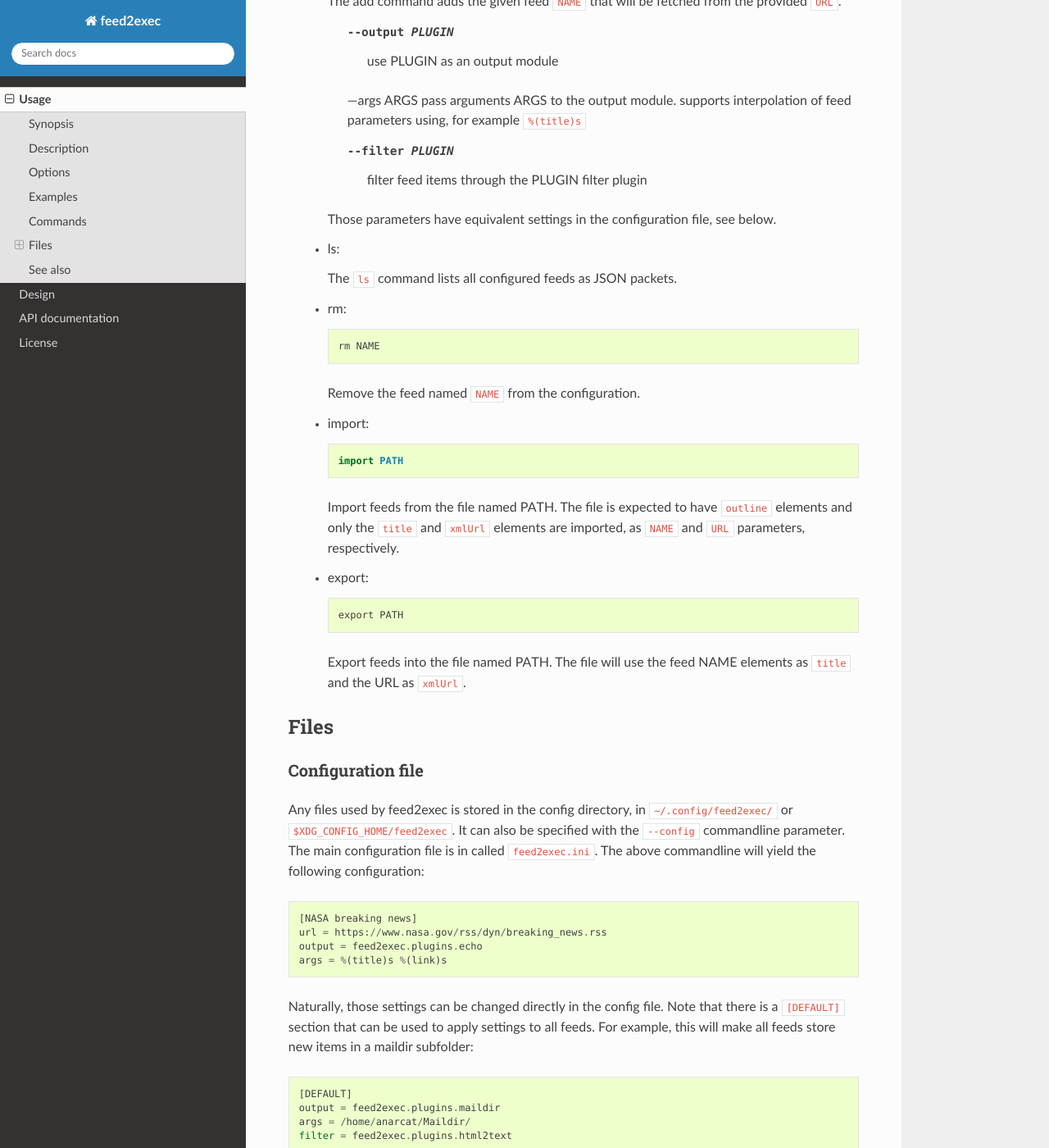
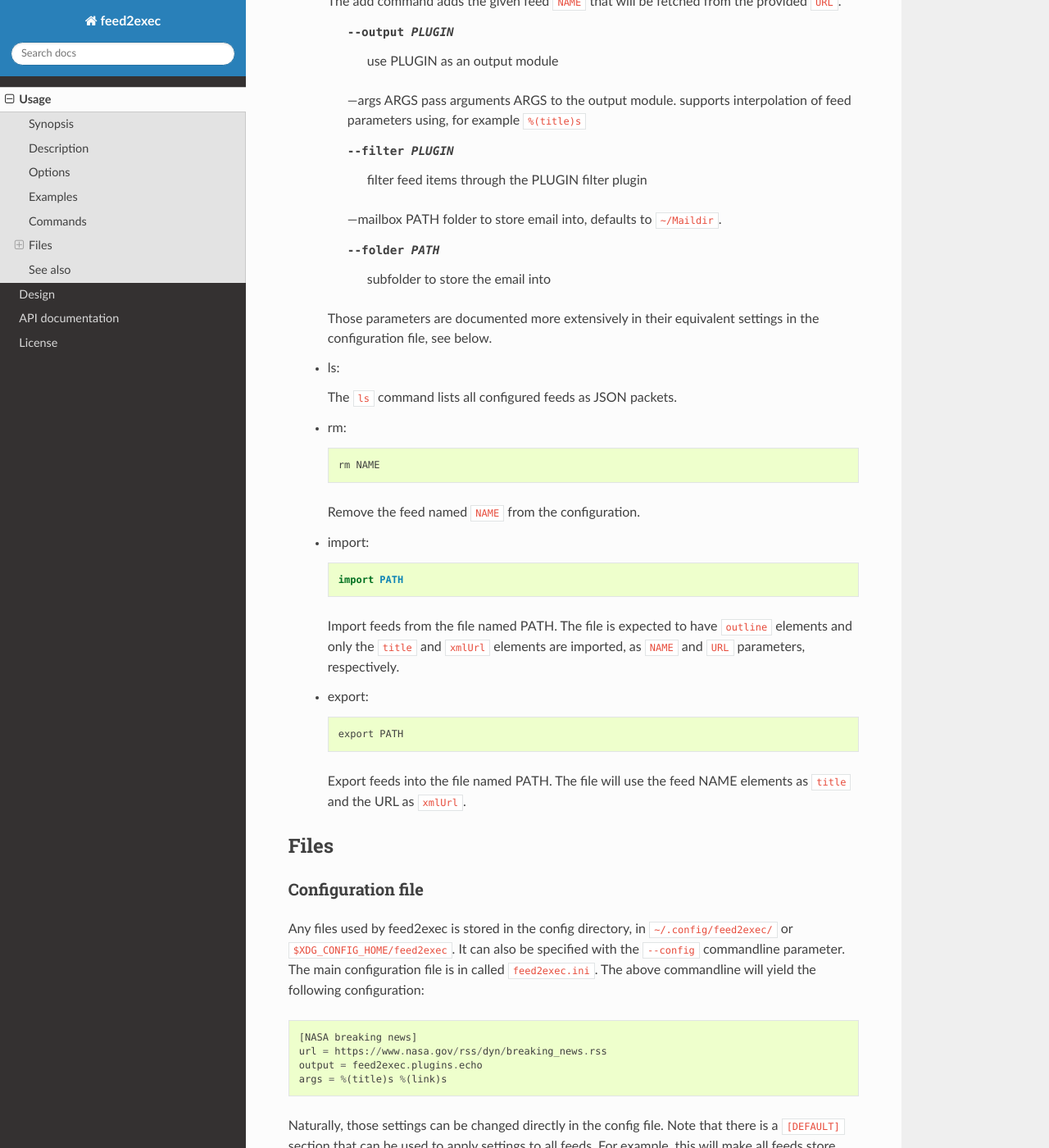
Before and after one commit to timb-machine-mirrors/anarcat-feed2exec, a Sphinx documentation site: the page built from doc/usage.rst, in a window 1280 px wide and 1400 px high, scrolled down 1756 px. Shown: the whole window at 82% size. Built offline with Sphinx 7.4.7 and the Read the Docs theme 2.0.0, drawn with Linux system fonts in a browser that asks for light colours; the version number could not be read and is left out; some of the changed text lies outside the part shown.

Commit message:
saner defaults for maildir plugin
we use ~/Maildir as a default and instead of using "the first argument
of output_args", we switch to using a feed-specific parameter named
`mailbox`. this may be expanded in the future to cover other mailbox
formats.

```diff
--- a/README.rst
+++ b/README.rst
@@ -18,7 +18,7 @@
 The user interface is still a bit rough, but this should get you
 started::
 
-    feed2exec add "NASA breaking news" https://www.nasa.gov/rss/dyn/breaking_news.rss --output feed2exec.plugins.maildir --args "~/Maildir/" --filter feed2exec.plugins.html2text
+    feed2exec add "NASA breaking news" https://www.nasa.gov/rss/dyn/breaking_news.rss --output feed2exec.plugins.maildir --filter feed2exec.plugins.html2text
     feed2exec fetch
 
 An equivalent configuration file which may be more descriptive in
@@ -26,7 +26,7 @@
 
   [DEFAULT]
   output = feed2exec.plugins.maildir
-  args = '~/Maildir'
+  mailbox = '~/Maildir'
   filter = feed2exec.plugins.html2text
 
   [NASA breaking news]
--- a/doc/usage.rst
+++ b/doc/usage.rst
@@ -27,7 +27,7 @@
 
 Saving feed items to a Maildir folder::
 
-  feed2exec add "NASA breaking news" https://www.nasa.gov/rss/dyn/breaking_news.rss --output feed2exec.plugins.maildir --args /home/anarcat/Maildir/ --filter feed2exec.plugins.html2text feed2exec fetch
+  feed2exec add "NASA breaking news" https://www.nasa.gov/rss/dyn/breaking_news.rss --output feed2exec.plugins.maildir --filter feed2exec.plugins.html2text feed2exec fetch
 
 Show feed contents::
 
@@ -61,17 +61,22 @@
    The add command adds the given feed ``NAME`` that will be fetched
    from the provided ``URL``.
 
-       --output PLUGIN     use PLUGIN as an output module
+       --output PLUGIN  use PLUGIN as an output module
 
-       --args ARGS  pass arguments ARGS to the output
-                           module. supports interpolation of feed
-                           parameters using, for example ``%(title)s``
+       --args ARGS      pass arguments ARGS to the output
+                        module. supports interpolation of feed
+                        parameters using, for example ``%(title)s``
 
-       --filter PLUGIN     filter feed items through the PLUGIN filter
-                           plugin
+       --filter PLUGIN  filter feed items through the PLUGIN filter
+                        plugin
 
-   Those parameters have equivalent settings in the configuration
-   file, see below.
+       --mailbox PATH   folder to store email into, defaults to
+                        ``~/Maildir``.
+
+       --folder PATH    subfolder to store the email into
+
+   Those parameters are documented more extensively in their
+   equivalent settings in the configuration file, see below.
 
  * ls:
 
@@ -122,7 +127,7 @@
 
   [DEFAULT]
   output = feed2exec.plugins.maildir
-  args = /home/anarcat/Maildir/
+  folder = feeds
   filter = feed2exec.plugins.html2text
 
 This way individual feeds do not need to be indivudually configured.
@@ -149,10 +154,15 @@
       Filter plugin to use. Equivalent to the ``--filter`` option in
       the ``add`` command.
 
+  mailbox
+      Store emails in that mailbox prefix. Defaults to ``~/Maildir``.
+
   folder
       Subfolder to use when writing to a mailbox. By default, a
       *slugified* version of the feed name (where spaces and special
-      character are replaced by ``-``) is used.
+      character are replaced by ``-``) is used. For example, the feed
+      named "NASA breaking news" would be stored in
+      ``~/Maildir/nasa-breaking-news/``.
 
 Cache database
 ~~~~~~~~~~~~~~
```
Also changed, not shown: 8 other files.
